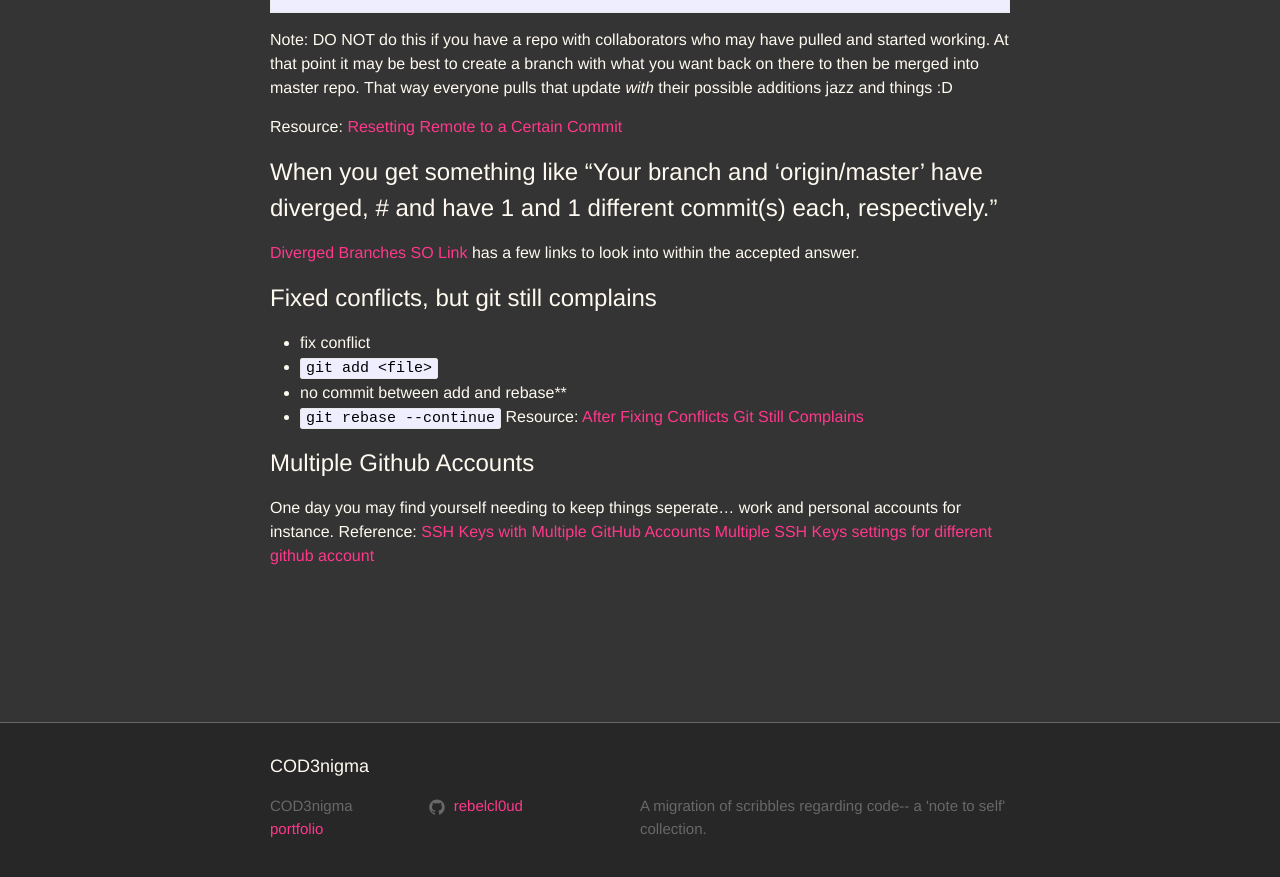
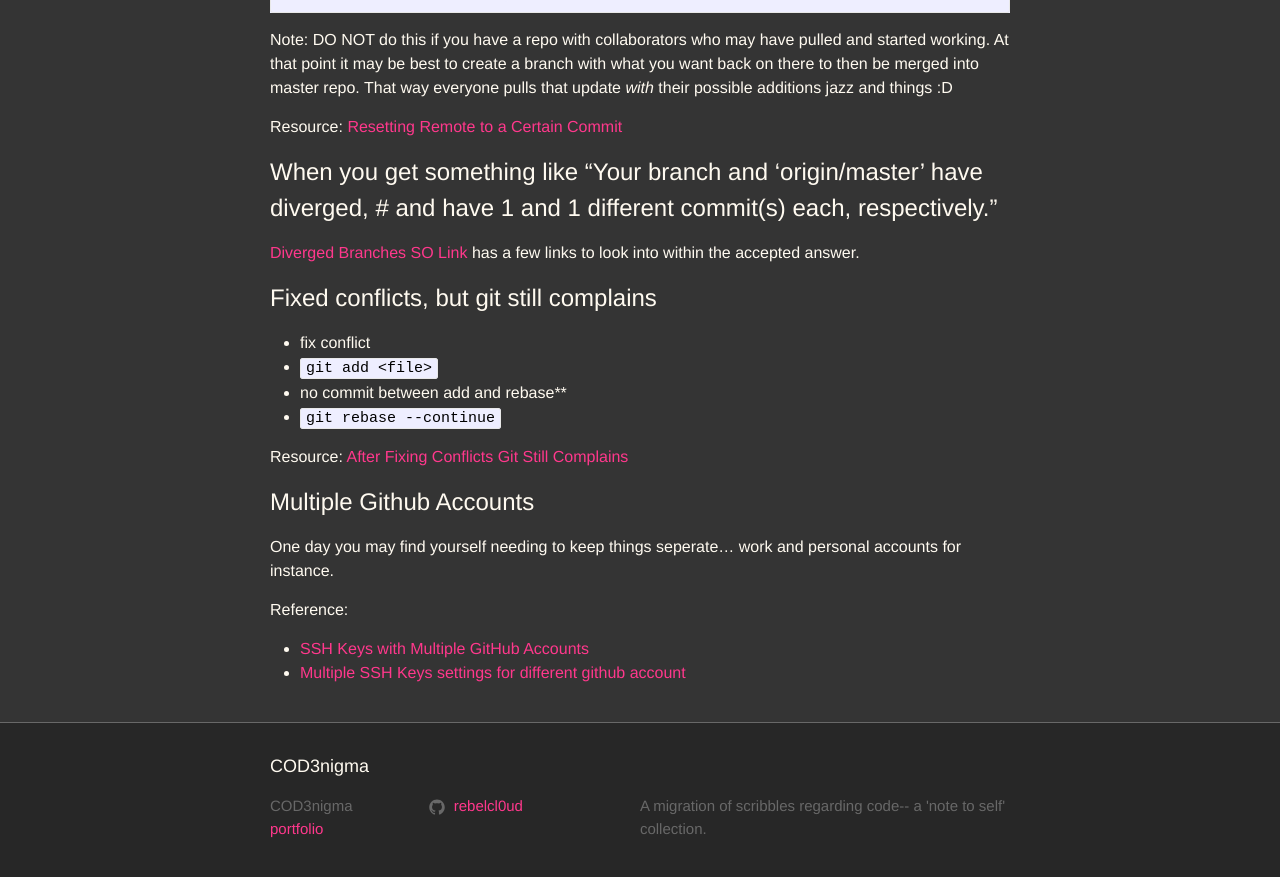
Before and after one commit to rebelcl0ud/blog, a Jekyll site: the page built from _posts/2017-06-19-[06]-git-it-done.markdown, in a window 1280 px wide and 900 px high, scrolled down 3107 px. Shown: the top 877 px of the window. Built offline with Jekyll 4.4.1, drawn with Linux system fonts in a browser that asks for light colours.

Commit message:
fix: resources spacing/display

```diff
--- a/_posts/2017-06-19-[06]-git-it-done.markdown
+++ b/_posts/2017-06-19-[06]-git-it-done.markdown
@@ -127,10 +127,12 @@ Resource: [Resetting Remote to a Certain Commit](https://stackoverflow.com/quest
  - `git add <file>`
  - no commit between add and rebase**
  - `git rebase --continue`
+
 Resource: [After Fixing Conflicts Git Still Complains](https://stackoverflow.com/questions/3611260/after-fixing-conflicts-git-still-complains)
 
 # Multiple Github Accounts
 One day you may find yourself needing to keep things seperate... work and personal accounts for instance.
+
 Reference:
-[SSH Keys with Multiple GitHub Accounts](https://medium.com/@trionkidnapper/ssh-keys-with-multiple-github-accounts-c67db56f191e)
-[Multiple SSH Keys settings for different github account](https://gist.github.com/jexchan/2351996/)
+- [SSH Keys with Multiple GitHub Accounts](https://medium.com/@trionkidnapper/ssh-keys-with-multiple-github-accounts-c67db56f191e)
+- [Multiple SSH Keys settings for different github account](https://gist.github.com/jexchan/2351996/)
```
